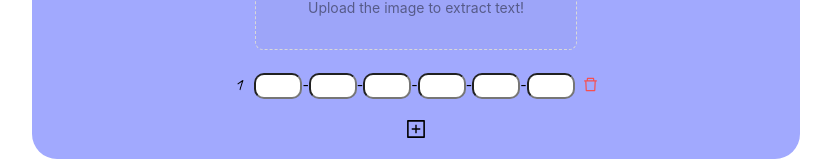
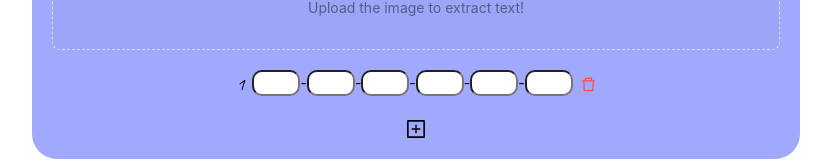
Before and after one commit to Marcussyl/mark-sixer, a React (Vite) app: page / in a window 1280 px wide. Both pictures are taken after a click on the element 640 px from the left and 617 px from the top of the page. Shown: the part 503-664 px from the top of the page, without its empty margins (224-1055 px from the left). Built offline with nearby package versions, Linux system fonts and the light colour scheme; what antd-style would draw is missing.

Commit message:
👌 IMPROVE: Refactor UI

```diff
--- a/src/components/draw.jsx
+++ b/src/components/draw.jsx
@@ -10,7 +10,8 @@ function Draw (props) {
 
     return (
       <div className="draw">
-        <label htmlFor="draw" className='caveat-400'>{id+1}</label> &nbsp;&nbsp;
+        <label htmlFor="draw" className='caveat-400'>{id + 1}</label> &nbsp;&nbsp;
+        <div className='input-container'>
             <input
             type="text"
             id="drawNum1"
@@ -58,6 +59,7 @@ function Draw (props) {
             value={draw[5]}
             onChange={(event) => updateDraw(id, 5, event.target.value)}
             />
+        </div>
         &nbsp;&nbsp;
         <DeleteOutlined onClick={() => deleteDraw(id)} className='delete-btn'/>
       </div>
--- a/src/components/release.jsx
+++ b/src/components/release.jsx
@@ -10,7 +10,8 @@ function Release (props) {
 
     return (
         <div className="release">
-        <label htmlFor="draw" className='caveat-400'>{id+1}</label> &nbsp;&nbsp;
+        <label htmlFor="draw" className='caveat-400'>{id + 1}</label> &nbsp;&nbsp;
+        <div className="input-container">
             <input
             type="text"
             id="termNum"
@@ -74,6 +75,7 @@ function Release (props) {
             value={release[7]}
             onChange={(event) => updateRelease(id, 7, event.target.value)}
             />
+        </div>
         &nbsp;&nbsp;
         <DeleteOutlined onClick={() => deleteRelease(id)} className="delete-btn" />
       </div>
--- a/src/scss/App.scss
+++ b/src/scss/App.scss
@@ -33,6 +33,10 @@
     width: 90%;
     max-width: 768px;
     margin: auto;
+
+    .ant-upload-wrapper {
+      width: 100%;
+    }
 
     .add-btn {
       width: fit-content;
@@ -73,6 +77,10 @@
         padding-inline: 40px;
         max-height: 300px;
         overflow-y: auto;
+
+        .draw, .release {
+          display: flex;
+        }
       }
     }
 
```
Lines whose indentation alone changed are shown as unchanged.
